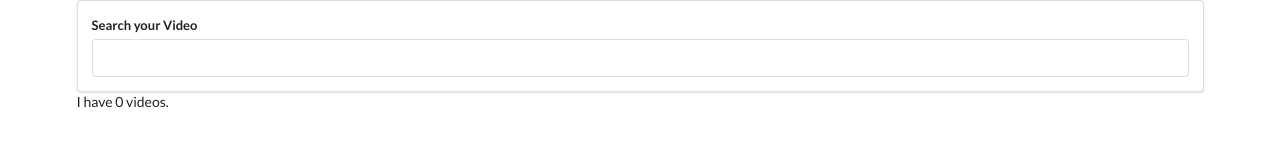
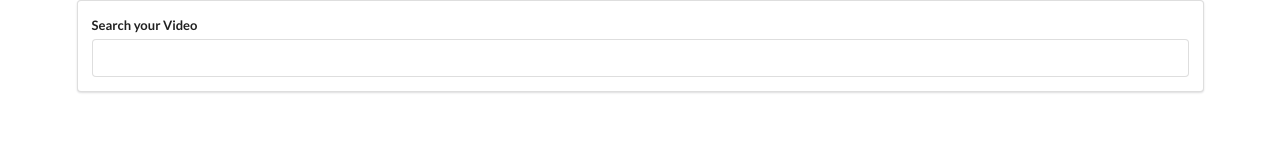
Before and after one commit to carolinaborim/mytoube-videos, a React (Create React App) app: page / in a window 1280 px wide. Shown: the top 162 px of the page. Built offline with nearby package versions, Linux system fonts and the light colour scheme.

Commit message:
Creates VideoList and VideoItem, using the items to be rendered inside the list.

```diff
--- a/src/components/App.js
+++ b/src/components/App.js
@@ -1,6 +1,7 @@
 import React from "react";
 import SearchBar from "./SearchBar";
 import youtube from "../apis/youtube";
+import VideoList from "./VideoList";
 
 class App extends React.Component {
   state = { videos: [] };
@@ -18,8 +19,8 @@
   render() {
     return (
       <div className="ui container">
-        <SearchBar onTermSubmit={this.onTermSubmit} />I have{" "}
-        {this.state.videos.length} videos.
+        <SearchBar onTermSubmit={this.onTermSubmit} />
+        <VideoList videos={this.state.videos} />
       </div>
     );
   }
--- /dev/null
+++ b/src/components/VideoItem.js
@@ -0,0 +1,6 @@
+import React from "react";
+
+const VideoItem = () => {
+  return <div>VideoItem</div>;
+};
+export default VideoItem;
--- /dev/null
+++ b/src/components/VideoList.js
@@ -0,0 +1,11 @@
+import React from "react";
+import VideoItem from "./VideoItem";
+
+const VideoList = ({ videos }) => {
+  const renderedList = videos.map(video => {
+    return <VideoItem />;
+  });
+
+  return <div>{renderedList}</div>;
+};
+export default VideoList;
```
